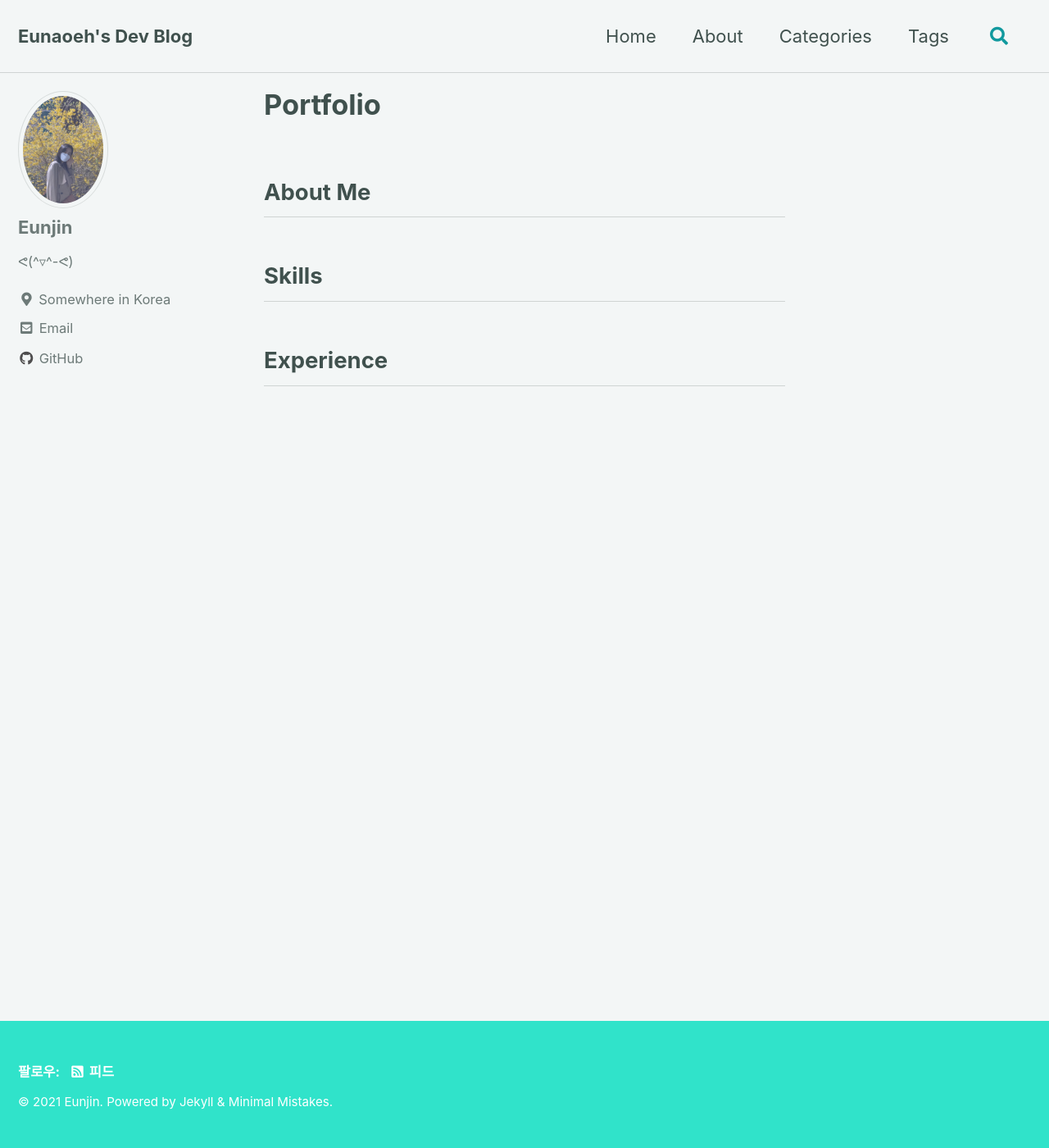
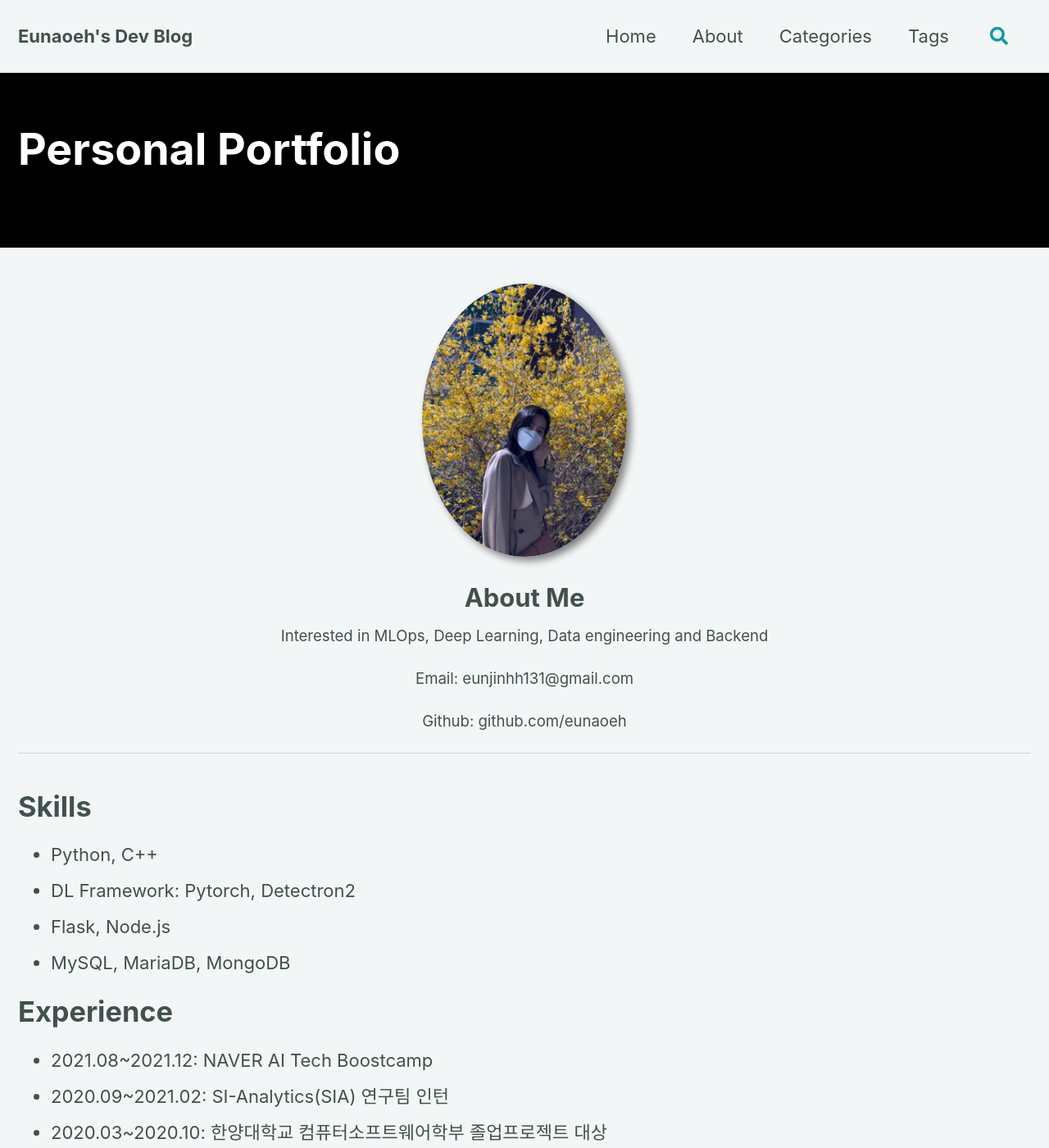
Before and after one commit to eunaoeh/eunaoeh.github.io, a Jekyll site: the page built from _pages/about.md, in a window 1280 px wide and 1400 px high. Shown: the whole window at 82% size. Built offline with Jekyll 4.4.1, drawn with Linux system fonts in a browser that asks for light colours; cached includes are drawn as plain includes; some of the changed text lies outside the part shown.

Commit message:
Upload portfolio

```diff
--- a/_pages/about.md
+++ b/_pages/about.md
@@ -1,10 +1,78 @@
 ---
+title: "Personal Portfolio"
+layout: splash
+permalink: /about/
+
+header:
+  overlay_color: "#000"
+  overlay_filter: "0.5"
+#   overlay_image: /assets/images/unsplash-image-1.jpg
+#   actions:
+#     - label: "Download"
+    #   url: "https://github.com/mmistakes/minimal-mistakes/"
+#   caption: "Photo credit: [**Unsplash**](https://unsplash.com)"
+# excerpt: "Bacon ipsum dolor sit amet salami ham hock ham, hamburger corned beef short ribs kielbasa biltong t-bone drumstick tri-tip tail sirloin pork chop."
+intro:
+  - title: "About Me"
+  - excerpt: 'Interested in MLOps, Deep Learning, Data engineering and Backend'
+  - excerpt: 'Email: eunjinhh131@gmail.com'
+  - actions:
+    - label: "Github"
+    - url: 'github.com/eunaoeh'
+  - excerpt: 'Github: github.com/eunaoeh'
+feature_row:
+#   - image_path: /assets/images/portfolio.jpeg
+#     alt: "Portfolio image"
+    title: "About Me"
+    excerpt: "Email: eunjinhh131@gmail.com"
+#   - image_path: /assets/images/unsplash-gallery-image-2-th.jpg
+#     image_caption: "Image courtesy of [Unsplash](https://unsplash.com/)"
+#     alt: "placeholder image 2"
+#     title: "Placeholder 2"
+#     excerpt: "This is some sample content that goes here with **Markdown** formatting."
+#     url: "#test-link"
+#     btn_label: "Read More"
+#     btn_class: "btn--primary"
+#   - image_path: /assets/images/unsplash-gallery-image-3-th.jpg
+#     title: "Placeholder 3"
+#     excerpt: "This is some sample content that goes here with **Markdown** formatting."
+
+---
+
+<style>
+#portfolio {
+  border-radius: 50%;
+  width: 250px;
+  height: auto;
+  box-shadow:5px 5px 10px grey;
+}
+</style>
+
+
+<center><img id='portfolio' src="/assets/images/portfolio.jpeg"></center>
+
+{% include feature_row id="intro" type="center" %}
+
+
+<!-- {% include feature_row type="center" %} -->
+
+<!-- ---
 permalink: /about/
 title: "Portfolio"
-layout: single
----
-## About Me
+layout: splash
+--- -->
+<!-- ## About Me -->
 
-## Skills
+# Skills
+- Python, C++
+- DL Framework: Pytorch, Detectron2
+- Flask, Node.js
+- MySQL, MariaDB, MongoDB
 
-## Experience
+# Experience
+- 2021.08~2021.12: NAVER AI Tech Boostcamp
+- 2020.09~2021.02: SI-Analytics(SIA) 연구팀 인턴
+- 2020.03~2020.10: 한양대학교 컴퓨터소프트웨어학부 졸업프로젝트 대상
+- 2020.07~2020.08: Kaist Madcamp
+- 2019.06~2019.12: 압구정 CIT 영재코딩학원 강사
+- 2017.03~: 한양대학교 컴퓨터소프트웨어학부 입학
```
Also changed, not shown: 2 other files.
